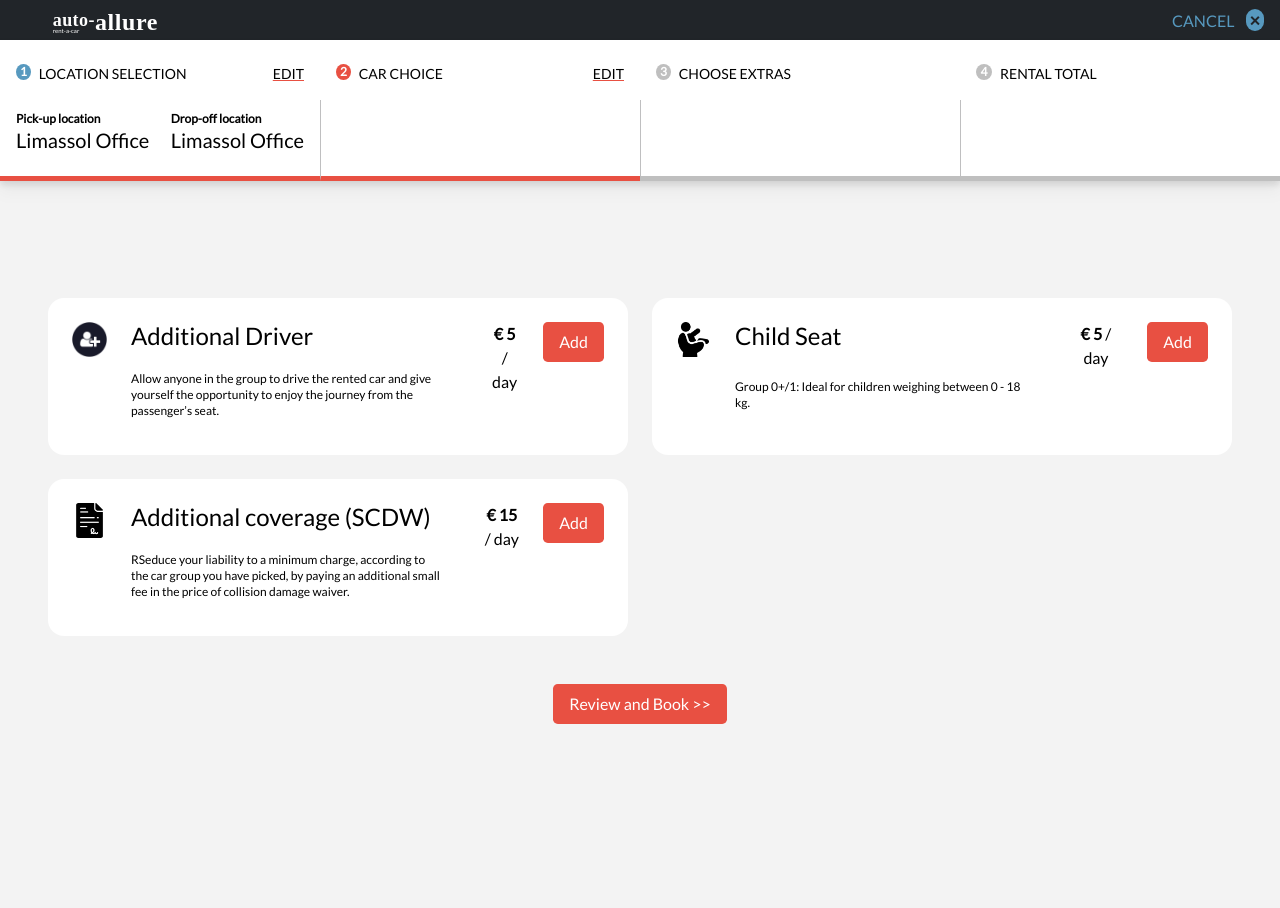
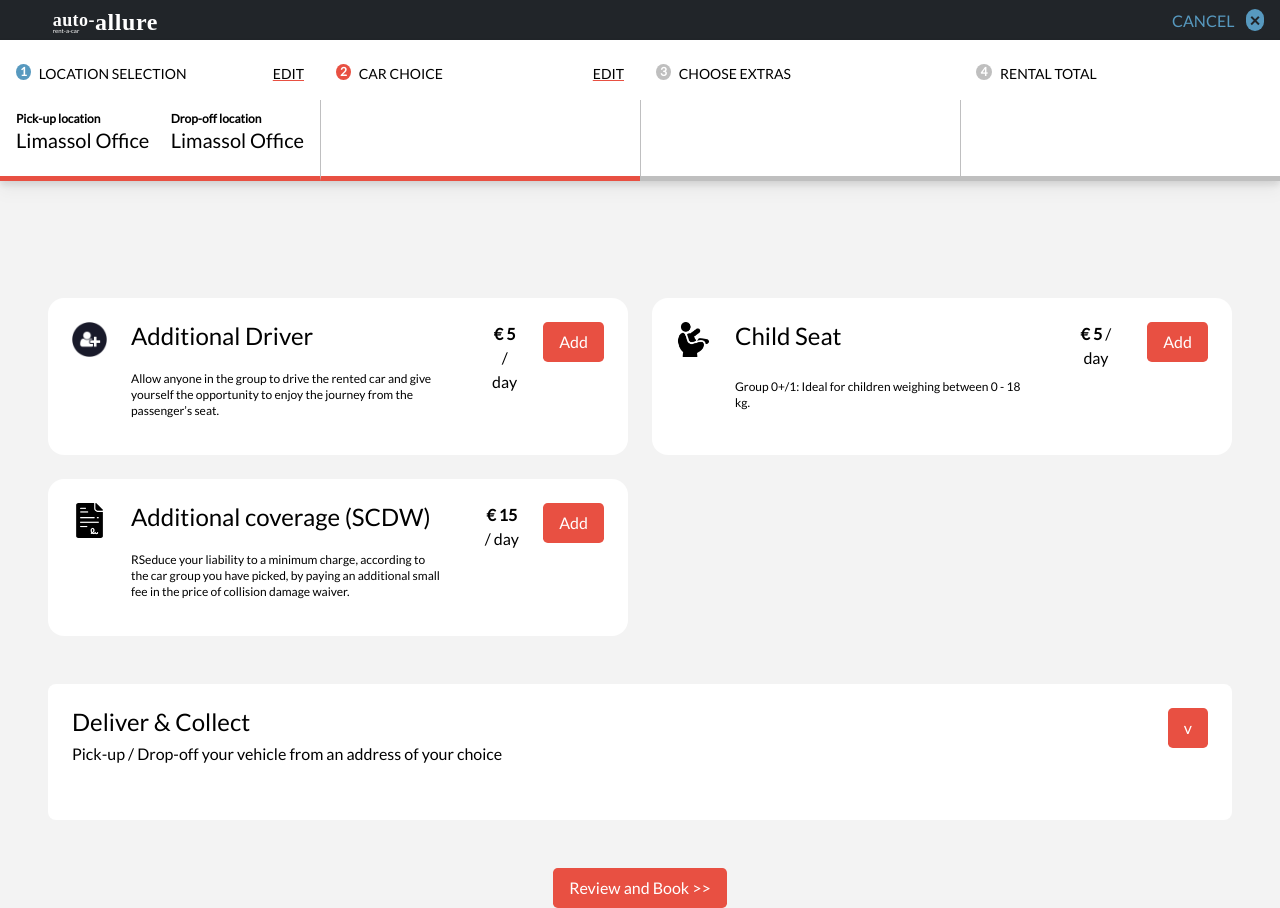
Before and after one commit to alekosomegas/auto-allure, a Next.js app: page /extras in a window 1280 px wide. Before the commit the page ends 800 px from the top, so only its background shows below. Built offline with nearby package versions, Linux system fonts and the light colour scheme; a web font is replaced by a local one.

Commit message:
wip-delivery

```diff
--- a/src/components/Steps.jsx
+++ b/src/components/Steps.jsx
@@ -44,12 +44,24 @@ export default function Steps( props ) {
 
     let extraItems
     if (props.extras && Object.keys(props.extras).length)  extraItems = Object.keys(props.extras).map(extra =>{
-        if(props.extras[extra]) return <li>{extra}</li>
-    })
+        if(props.extras[extra]) {
+            return (
+            <div className="flex justify-between">
+                <li>{extra}</li>
+                <small>{props.days} x {props.extras[extra].toLocaleString(undefined, { style: 'currency', currency: 'EUR' })}</small>
+            </div>
+            )}})
+
     let deliveryItems
     if (props.delivery && Object.keys(props.delivery).length)  deliveryItems = Object.keys(props.delivery).map(delivery =>{
-        if(props.delivery[delivery]) return <li>{delivery}</li>
-    })
+        if(props.delivery[delivery]) {
+            return (
+            <div className="flex justify-between">
+                <li>{delivery}</li>
+                <small>{props.delivery[delivery].toLocaleString(undefined, { style: 'currency', currency: 'EUR' })}</small>
+            </div>
+            )}})
+
 
     return (
         <>
@@ -156,6 +168,7 @@ export default function Steps( props ) {
                     <div className={`step3 step ${props.step >= 3 && "step-selected"}`}>
                         <span></span>
                         <span>{extraItems}</span>
+                        <spam>{deliveryItems}</spam>
                     </div>
 
                     <div className={`step4 step ${props.step >= 4 && "step-selected"}`}>
--- a/src/pages/extras.js
+++ b/src/pages/extras.js
@@ -5,27 +5,30 @@ import {useRouter} from "next/router"
 
 export default function Extras(props) {
     const [sameReturn, setSameReturn] = React.useState(true)
+    const [showForm, setShowForm] = React.useState((props.locations.pick === "Other" || props.locations.drop === "Other"))
+    const [tempLocationPick, setTempLocationPick] = React.useState(props.locations.pick)
+    const [tempLocationDrop, setTempLocationDrop] = React.useState(props.locations.drop)
+
     const router = useRouter();
 
     function handleSubmitAddress(event) {
         event.preventDefault()
 
-        if(props.locations.pick === "Other" || props.locations.drop === "Other") {
-            props.setLocations((prev) => {
+        props.setLocations(prev => {
             return {
                 ...prev,
-                    pick: event.target[0].value,
-                    drop: sameReturn ? event.target[0].value : event.target[5].value
+                pick: tempLocationPick,
+                drop: tempLocationDrop
             }
         })
-        }
 
-        props.setDelivery(prev => {
-            return {
-                ...prev,
-                [title] : price
-            }
-        })
+
+        // props.setDelivery(prev => {
+        //     return {
+        //         ...prev,
+        //         [title] : price
+        //     }
+        // })
 
     }
 
@@ -90,13 +93,35 @@ export default function Extras(props) {
                     />
                 </div>
             </div>
-            {(props.locations.pick === "Other" || props.locations.drop === "Other") &&
+
+            {
             <div>
-                <form onSubmit={handleSubmitAddress} className="bg-white rounded-lg m-5 p-4 grid grid-cols-2 gap-4 max-md:flex max-md:flex-col">
-                    <h4 className="col-span-2 text-center mb-2">Pick-up/Drop-off at a different location</h4>
+                <form onSubmit={handleSubmitAddress} className="bg-white rounded-lg m-5 p-4 max-md:flex max-md:flex-col">
+                    <div className="col-span-2  mb-4 flex justify-between">
+                        <div className="flex flex-col">
+                            <h4>Deliver & Collect</h4>
+                            <h6>Pick-up / Drop-off your vehicle from an address of your choice</h6>
+                        </div>
+                        <button onClick={(e) => {e.preventDefault(); setShowForm(!showForm)}} className="h-10">{showForm ? "^" : "v"}</button>
+                    </div>
 
+                    {showForm &&
+                    <div className=" grid grid-cols-2 gap-4 ">
                         <div className="flex flex-col text-sm">
+                            <div className="flex justify-between">
                                 <strong className="mb-2">Pick-up Location</strong>
+                                <select id="location-pick" type="text" defaultValue={props.locations.pick} onChange={(event) => {setTempLocationPick(event.target.value)}}>
+                                    <option value="Limassol Office">LIMASSOL OFFICE</option>
+                                    <option value="Larnaka Airport">LARNACA AIRPORT</option>
+                                    <option value="Paphos Airport">PAPHOS AIRPORT</option>
+                                    <option value="Other">Other</option>
+                                </select>
+                            </div>
+
+
+                            {
+                            (tempLocationPick === "Other") &&
+                            <div className="flex flex-col">
                                 <label for="address">Address</label>
                                 <input id="address" required type="text"></input>
                                 <label>City</label>
@@ -112,17 +137,30 @@ export default function Extras(props) {
                                 <label for="notes">Notes</label>
                                 <textarea id="notes" type="text"></textarea>
                             </div>
+                            }
+                        </div>
 
                         <div className="flex flex-col text-sm">
-
                             <div className="text-sm flex justify-between">
+                                <div className="flex flex-col">
                                     <strong className="mb-2">Drop-off Location</strong>
-                            <div className="flex justify-end">
+                                    {tempLocationPick === "Other" && tempLocationDrop === "Other" &&
+                                        <div>
                                             <label for="same">Same as Pick-up</label>
                                             <input className="h-fit ml-2" onChange={() => setSameReturn(!sameReturn)} type="checkbox" id="same" checked={sameReturn} />
                                         </div>
+                                    }
                                 </div>
-                        {!sameReturn &&
+                                <select type="text" defaultValue={props.locations.drop} className="" onChange={event => setTempLocationDrop(event.target.value)}>
+                                    <option value="Limassol Office">LIMASSOL OFFICE</option>
+                                    <option value="Larnaka Airport">LARNACA AIRPORT</option>
+                                    <option value="Paphos Airport">PAPHOS AIRPORT</option>
+                                    <option value="Other">Other</option>
+                                </select>
+                            </div>
+
+
+                            {!sameReturn && tempLocationDrop === "Other" &&
                                 <div className="flex flex-col text-sm">
                                 <label for="address">Address</label>
                                 <input id="address" required type="text"></input>
@@ -140,9 +178,18 @@ export default function Extras(props) {
                                 <textarea id="notes" type="text"></textarea>
                                 </div>
                             }
+
                         </div>
                         <span><strong>€ 20 </strong><small className="text-xs">extra</small></span>
-                    <button className="col-span-2">Sumbit</button>
+                        <button className={`col-span-2
+                            ${(tempLocationPick !== props.locations.pick || tempLocationDrop !== props.locations.drop) ?
+                                "" :
+                                "hidden"
+                            }
+                            `}>Sumbit</button>
+
+                    </div>
+                    }
                 </form>
             </div>
             }
```
Also changed, not shown: 1 other file (tests, documents, lock files or other folders). Lines whose indentation alone changed are shown as unchanged.
